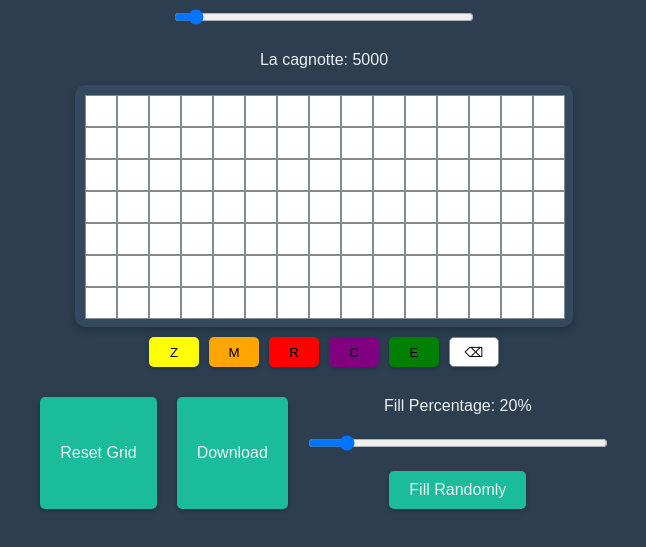
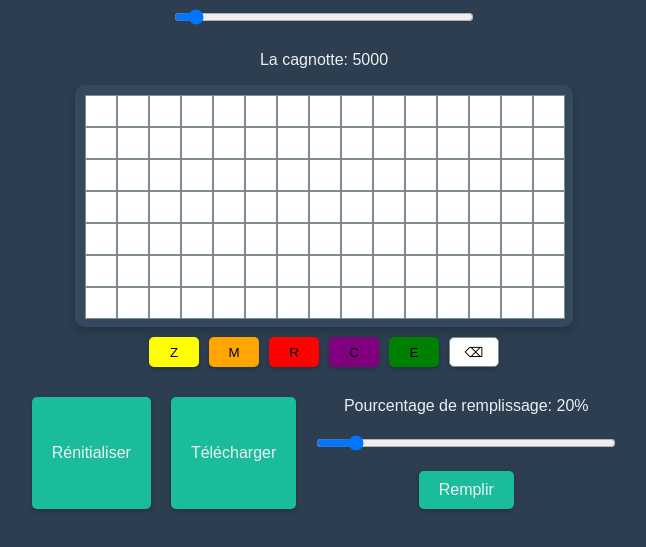
Before and after one commit to EliotCassidy/TowerDefense, a plain HTML site: page index.html in a window 1280 px wide. Shown: the part 99-646 px from the top of the page, without its empty margins (316-962 px from the left). Drawn offline with Linux system fonts and the light colour scheme.

Commit message:
modifier site

```diff
--- a/index.html
+++ b/index.html
@@ -3,7 +3,7 @@
 <head>
     <meta charset="UTF-8">
     <meta name="viewport" content="width=device-width, initial-scale=1.0">
-    <title>Enemy Wave Generator</title>
+    <title>Générateur d'ennemies</title>
     <style>
         body {
             font-family: Arial, sans-serif;
@@ -159,12 +159,12 @@
     </div>
 
     <div class="actions">
-        <button onclick="resetGrid()">Reset Grid</button>
-        <button onclick="downloadFile()">Download</button>
+        <button onclick="resetGrid()">Rénitialiser</button>
+        <button onclick="downloadFile()">Télécharger</button>
         <div class="random-settings">
-            <label for="randomPercentage">Fill Percentage: <span id="percentageValue">20</span>%</label>
+            <label for="randomPercentage">Pourcentage de remplissage: <span id="percentageValue">20</span>%</label>
             <input type="range" id="randomPercentage" min="10" max="100" value="20" oninput="updatePercentageValue()">
-            <button onclick="fillRandomly()">Fill Randomly</button>
+            <button onclick="fillRandomly()">Remplir</button>
         </div>
     </div>
 
```
